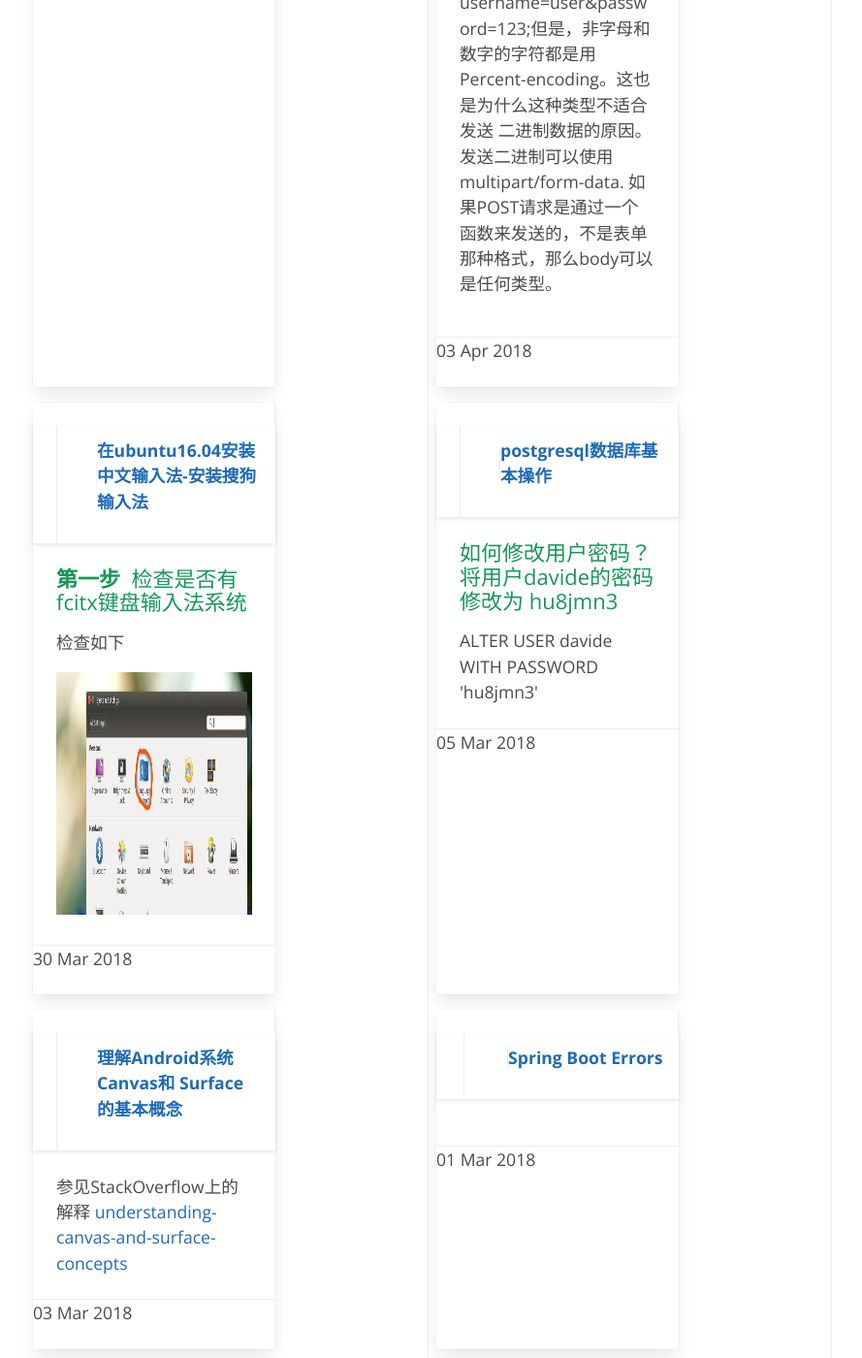
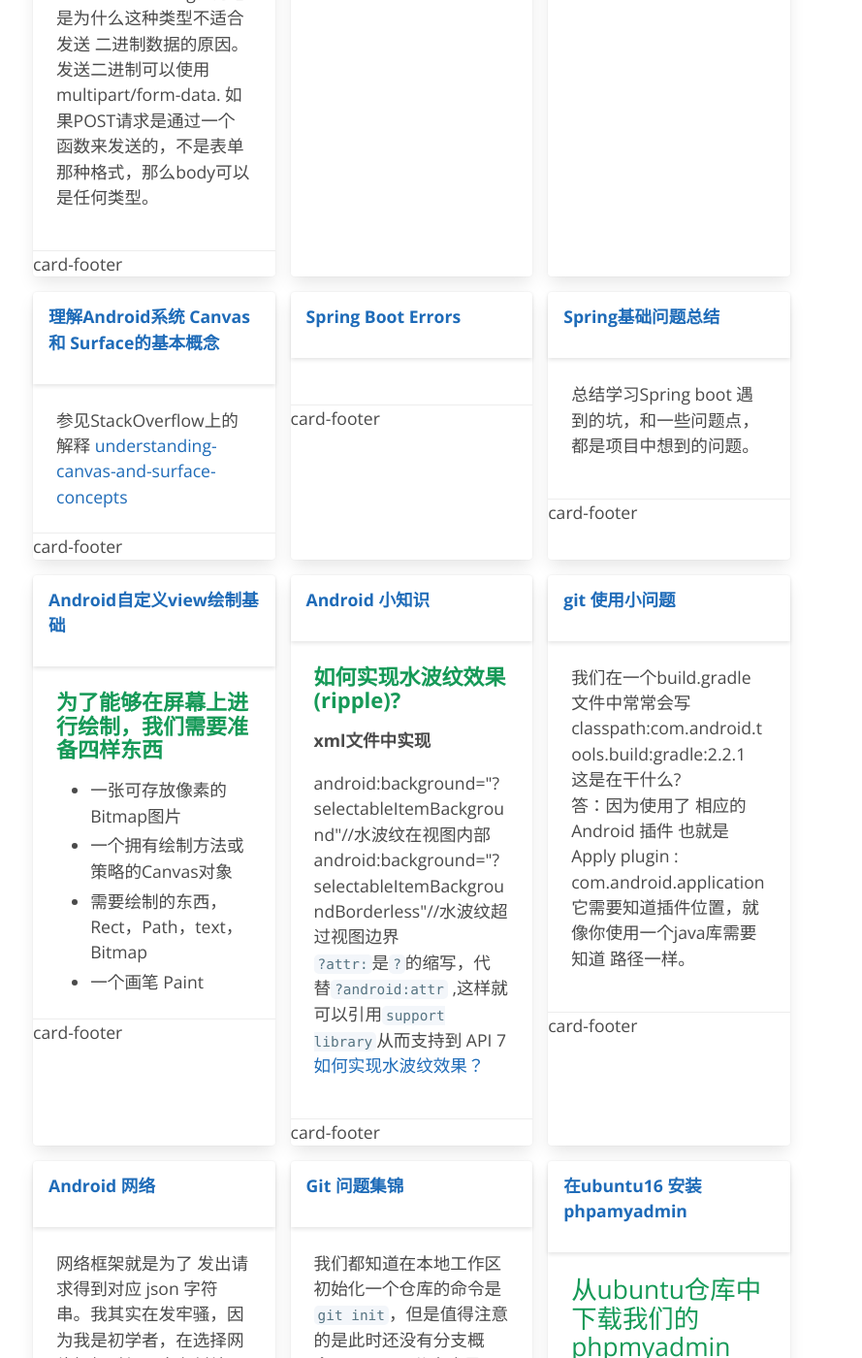
Before and after one commit to qiaojun2016/qiaojun2016.github.io, a Jekyll site: the page built from blog/index.html, in a window 1280 px wide and 1400 px high, scrolled down 2648 px. Shown: the whole window at 97% size, without its empty margins (198-1087 px from the left). Built offline with Jekyll 4.4.1, drawn with Linux system fonts in a browser that asks for light colours; some of the changed text lies outside the part shown.

Commit message:
Update index.html

```diff
--- a/blog/index.html
+++ b/blog/index.html
@@ -20,10 +20,8 @@
         </div>
       </div>
       <footer class="card-footer">
-
-          <span>{{ post.date | date_to_string }}</span>
-    <a href="{{ site.baseurl }}{{ post.url }}" class="card-footer-item"进入</a>
-  </footer>
+        card-footer
+      </footer>
 
     </div>
     {% endfor %}
```
